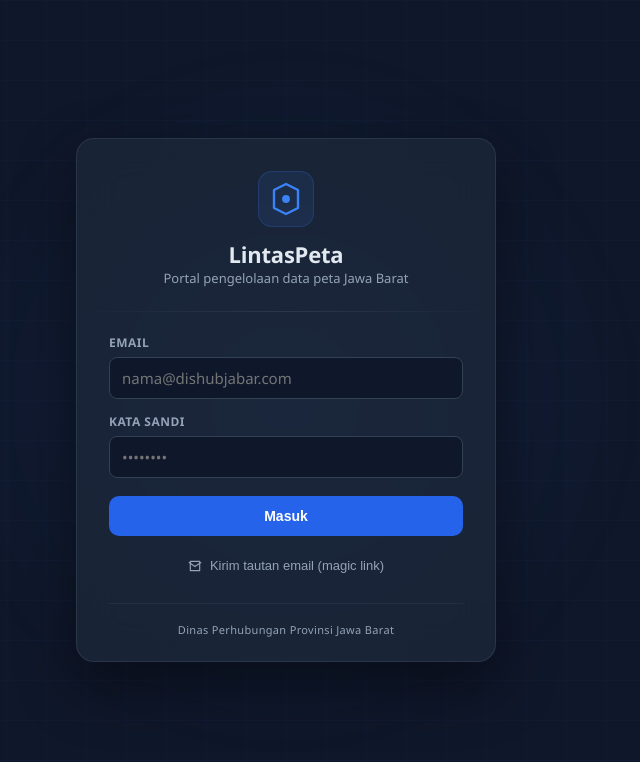
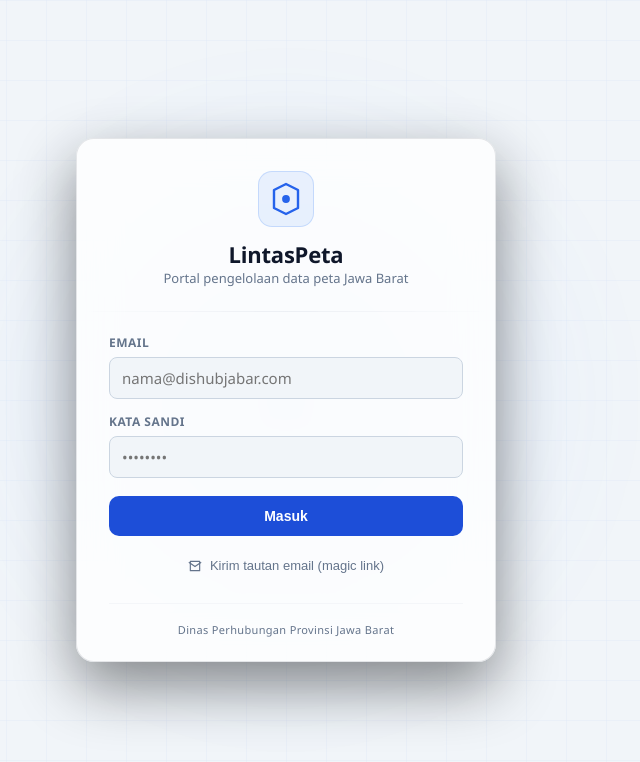
Before and after one commit to gabernov/lintaspeta-dashboard, a React (Vite) app: page /login in a window 1280 px wide. Shown: the top 762 px of the page, without its empty margins (354-994 px from the left). Built offline with nearby package versions, Linux system fonts and the light colour scheme; no server answers.

Commit message:
feat(dashboard): tema terang/gelap - toggle di topbar, default mengikuti system, persist pilihan user

```diff
--- /dev/null
+++ b/src/lib/theme.ts
@@ -0,0 +1,25 @@
+export type ThemeMode = "light" | "dark";
+
+const KEY = "lintaspeta_theme";
+
+export function getSystemTheme(): ThemeMode {
+  return window.matchMedia("(prefers-color-scheme: light)").matches
+    ? "light"
+    : "dark";
+}
+
+export function isSystemMode(): boolean {
+  const stored = localStorage.getItem(KEY);
+  return stored !== "light" && stored !== "dark";
+}
+
+export function getInitialTheme(): ThemeMode {
+  const stored = localStorage.getItem(KEY);
+  if (stored === "light" || stored === "dark") return stored;
+  return getSystemTheme();
+}
+
+export function applyTheme(t: ThemeMode) {
+  document.documentElement.dataset.theme = t;
+  localStorage.setItem(KEY, t);
+}
--- a/src/style.css
+++ b/src/style.css
@@ -1,4 +1,5 @@
-:root {
+:root,
+:root[data-theme="dark"] {
   --bg: #0f172a;
   --bg-soft: #1e293b;
   --border: #334155;
@@ -10,7 +11,102 @@
   --ok: #22c55e;
   --warn: #f59e0b;
   --radius: 10px;
+  --glass: rgba(15, 23, 42, 0.85);
+  --glass-strong: rgba(30, 41, 59, 0.88);
+  --glass-soft: rgba(30, 41, 59, 0.72);
+  --glass-panel: rgba(15, 23, 42, 0.82);
+  --glass-legend: rgba(15, 23, 42, 0.78);
+  --glass-soft-2: rgba(30, 41, 59, 0.45);
+  --glass-soft-3: rgba(30, 41, 59, 0.3);
+  --glass-soft-4: rgba(30, 41, 59, 0.4);
+  --sticky-head: #16202e;
+  --accent-soft: #93c5fd;
+  --accent-tint: rgba(59, 130, 246, 0.2);
+  --accent-tint-strong: rgba(59, 130, 246, 0.3);
+  --login-glow: #1e3a5f;
+  --hero-grad-top: #0b1426;
+  --border-soft: rgba(148, 163, 184, 0.16);
+  --border-soft-2: rgba(148, 163, 184, 0.14);
+  --border-soft-3: rgba(148, 163, 184, 0.12);
+  --border-soft-4: rgba(148, 163, 184, 0.1);
+  --card-grad: linear-gradient(135deg, rgba(30, 41, 59, 0.7), rgba(15, 23, 42, 0.5));
+  --scrollbar: rgba(148, 163, 184, 0.25);
+  --border-glass: rgba(51, 65, 85, 0.5);
+  --ok-soft: #4ade80;
+  --ok-tint: rgba(34, 197, 94, 0.15);
+  --ok-tint-2: rgba(34, 197, 94, 0.12);
+  --warn-soft: #fbbf24;
+  --warn-tint: rgba(245, 158, 11, 0.12);
+  --danger-soft: #fca5a5;
+  --danger-strong: #dc2626;
+  --danger-tint: rgba(239, 68, 68, 0.12);
+  --badge-ok-bg: #14532d;
+  --badge-ok-fg: #86efac;
+  --badge-warn-bg: #78350f;
+  --badge-warn-fg: #fde68a;
+  --badge-danger-bg: #7f1d1d;
+  --badge-danger-fg: #fecaca;
+  --badge-admin-bg: #1e3a8a;
+  --badge-admin-fg: #bfdbfe;
+  --badge-neutral-bg: #374151;
+  --badge-neutral-fg: #e5e7eb;
+  --badge-purple-bg: rgba(168, 85, 247, 0.2);
+  --badge-purple-fg: #c4b5fd;
   font-family: "Segoe UI", system-ui, -apple-system, sans-serif;
+}
+
+:root[data-theme="light"] {
+  --bg: #f1f5f9;
+  --bg-soft: #ffffff;
+  --border: #cbd5e1;
+  --text: #0f172a;
+  --text-muted: #64748b;
+  --accent: #2563eb;
+  --accent-strong: #1d4ed8;
+  --danger: #dc2626;
+  --ok: #16a34a;
+  --warn: #d97706;
+  --glass: rgba(255, 255, 255, 0.88);
+  --glass-strong: rgba(255, 255, 255, 0.9);
+  --glass-soft: rgba(255, 255, 255, 0.82);
+  --glass-panel: rgba(255, 255, 255, 0.9);
+  --glass-legend: rgba(255, 255, 255, 0.86);
+  --glass-soft-2: rgba(255, 255, 255, 0.85);
+  --glass-soft-3: rgba(255, 255, 255, 0.7);
+  --glass-soft-4: rgba(255, 255, 255, 0.8);
+  --sticky-head: #f8fafc;
+  --accent-soft: #1d4ed8;
+  --accent-tint: rgba(37, 99, 235, 0.12);
+  --accent-tint-strong: rgba(37, 99, 235, 0.2);
+  --login-glow: #dbeafe;
+  --hero-grad-top: #e2e8f0;
+  --border-soft: rgba(15, 23, 42, 0.12);
+  --border-soft-2: rgba(15, 23, 42, 0.1);
+  --border-soft-3: rgba(15, 23, 42, 0.08);
+  --border-soft-4: rgba(15, 23, 42, 0.07);
+  --card-grad: linear-gradient(135deg, #ffffff, #f8fafc);
+  --scrollbar: rgba(15, 23, 42, 0.2);
+  --border-glass: rgba(15, 23, 42, 0.1);
+  --ok-soft: #16a34a;
+  --ok-tint: rgba(22, 163, 74, 0.12);
+  --ok-tint-2: rgba(22, 163, 74, 0.1);
+  --warn-soft: #b45309;
+  --warn-tint: rgba(217, 119, 6, 0.1);
+  --danger-soft: #dc2626;
+  --danger-strong: #b91c1c;
+  --danger-tint: rgba(220, 38, 38, 0.1);
+  --badge-ok-bg: #dcfce7;
+  --badge-ok-fg: #166534;
+  --badge-warn-bg: #fef3c7;
+  --badge-warn-fg: #92400e;
+  --badge-danger-bg: #fee2e2;
+  --badge-danger-fg: #991b1b;
+  --badge-admin-bg: #dbeafe;
+  --badge-admin-fg: #1e40af;
+  --badge-neutral-bg: #e2e8f0;
+  --badge-neutral-fg: #334155;
+  --badge-purple-bg: rgba(168, 85, 247, 0.14);
+  --badge-purple-fg: #7e22ce;
 }
 
 * {
@@ -43,7 +139,7 @@ body {
   min-height: 100%;
   display: grid;
   place-items: center;
-  background: radial-gradient(1200px 600px at 50% -10%, #1e3a5f 0%, var(--bg) 60%);
+  background: radial-gradient(1200px 600px at 50% -10%, var(--login-glow) 0%, var(--bg) 60%);
 }
 .login-card {
   width: min(400px, 92vw);
@@ -149,31 +245,51 @@ body {
   opacity: 0;
   overflow: hidden;
 }
-.sidebar-toggle {
+.content-topbar {
   position: absolute;
   top: 10px;
   left: 12px;
   z-index: 30;
+  display: flex;
+  gap: 8px;
+}
+.sidebar-toggle {
   width: 34px;
   height: 34px;
   display: grid;
   place-items: center;
   border-radius: 8px;
-  border: 1px solid rgba(148, 163, 184, 0.16);
-  background: rgba(15, 23, 42, 0.85);
+  border: 1px solid var(--border-soft);
+  background: var(--glass);
   color: var(--text-muted);
   cursor: pointer;
   backdrop-filter: blur(8px);
   transition: background 0.12s, color 0.12s;
 }
 .sidebar-toggle:hover {
-  background: rgba(59, 130, 246, 0.2);
-  color: #93c5fd;
+  background: var(--accent-tint);
+  color: var(--accent-soft);
 }
 .shell-collapsed .sidebar-toggle {
-  left: 12px;
-  border-color: rgba(59, 130, 246, 0.3);
-  color: #93c5fd;
+  border-color: var(--accent-tint-strong);
+  color: var(--accent-soft);
+}
+.theme-toggle {
+  width: 34px;
+  height: 34px;
+  display: grid;
+  place-items: center;
+  border-radius: 8px;
+  border: 1px solid var(--border-soft);
+  background: var(--glass);
+  color: var(--text-muted);
+  cursor: pointer;
+  backdrop-filter: blur(8px);
+  transition: background 0.12s, color 0.12s;
+}
+.theme-toggle:hover {
+  background: var(--accent-tint);
+  color: var(--accent-soft);
 }
 .sidebar {
   background: var(--bg-soft);
@@ -339,28 +455,28 @@ body {
   font-weight: 600;
 }
 .badge-insert {
-  background: #14532d;
-  color: #86efac;
+  background: var(--badge-ok-bg);
+  color: var(--badge-ok-fg);
 }
 .badge-update {
-  background: #713f12;
-  color: #fde68a;
+  background: var(--badge-warn-bg);
+  color: var(--badge-warn-fg);
 }
 .badge-delete {
-  background: #7f1d1d;
-  color: #fecaca;
+  background: var(--badge-danger-bg);
+  color: var(--badge-danger-fg);
 }
 .badge-role-super_admin {
-  background: #1e3a8a;
-  color: #bfdbfe;
+  background: var(--badge-admin-bg);
+  color: var(--badge-admin-fg);
 }
 .badge-role-editor {
-  background: #374151;
-  color: #e5e7eb;
+  background: var(--badge-neutral-bg);
+  color: var(--badge-neutral-fg);
 }
 .badge-role-viewer {
-  background: #14532d;
-  color: #bbf7d0;
+  background: var(--badge-ok-bg);
+  color: var(--badge-ok-fg);
 }
 
 /* ---------- Invite form ---------- */
@@ -453,12 +569,12 @@ body {
   white-space: nowrap;
 }
 .ed-window-open {
-  background: #14532d;
-  color: #86efac;
+  background: var(--badge-ok-bg);
+  color: var(--badge-ok-fg);
 }
 .ed-window-closed {
-  background: #7f1d1d;
-  color: #fecaca;
+  background: var(--badge-danger-bg);
+  color: var(--badge-danger-fg);
 }
 
 /* Buttons */
@@ -496,9 +612,9 @@ body {
   color: var(--text);
 }
 .ed-btn-field-active {
-  background: #78350f;
-  border-color: #f59e0b;
-  color: #fde68a;
+  background: var(--badge-warn-bg);
+  border-color: var(--warn);
+  color: var(--badge-warn-fg);
 }
 .ed-btn-publish {
   background: #7e22ce;
@@ -519,8 +635,8 @@ body {
   accent-color: var(--accent);
 }
 .ed-field-banner {
-  background: #78350f;
-  color: #fde68a;
+  background: var(--badge-warn-bg);
+  color: var(--badge-warn-fg);
   font-size: 12px;
   padding: 6px 16px;
   text-align: center;
@@ -587,16 +703,16 @@ body {
   border-radius: 999px;
 }
 .ed-badge-status {
-  background: #1e3a8a;
-  color: #93c5fd;
+  background: var(--badge-admin-bg);
+  color: var(--badge-admin-fg);
 }
 .ed-badge-source {
-  background: #374151;
-  color: #d1d5db;
+  background: var(--badge-neutral-bg);
+  color: var(--badge-neutral-fg);
 }
 .ed-badge-region {
-  background: #14532d;
-  color: #86efac;
+  background: var(--badge-ok-bg);
+  color: var(--badge-ok-fg);
 }
 
 /* Form */
@@ -646,7 +762,7 @@ body {
   cursor: pointer;
 }
 .ed-btn-danger:hover {
-  background: #dc2626;
+  background: var(--danger-strong);
 }
 .ed-btn-danger:disabled {
   opacity: 0.6;
@@ -693,14 +809,14 @@ body {
   animation: toast-in 0.3s ease;
 }
 .ed-toast-ok {
-  background: #14532d;
-  color: #86efac;
-  border: 1px solid #22c55e;
+  background: var(--badge-ok-bg);
+  color: var(--badge-ok-fg);
+  border: 1px solid var(--ok);
 }
 .ed-toast-err {
-  background: #7f1d1d;
-  color: #fecaca;
-  border: 1px solid #ef4444;
+  background: var(--badge-danger-bg);
+  color: var(--badge-danger-fg);
+  border: 1px solid var(--danger);
 }
 @keyframes toast-in {
   from { opacity: 0; transform: translateX(-50%) translateY(10px); }
@@ -746,8 +862,8 @@ body {
   top: 0;
   backdrop-filter: blur(12px);
   -webkit-backdrop-filter: blur(12px);
-  background: rgba(30, 41, 59, 0.88);
-  border-bottom: 1px solid rgba(51, 65, 85, 0.5);
+  background: var(--glass-strong);
+  border-bottom: 1px solid var(--border-glass);
   box-shadow: 0 2px 8px rgba(0, 0, 0, 0.25);
 }
 
@@ -766,10 +882,10 @@ body {
   flex-direction: column;
   gap: 6px;
   max-width: 320px;
-  background: rgba(15, 23, 42, 0.82);
+  background: var(--glass-panel);
   backdrop-filter: blur(18px);
   -webkit-backdrop-filter: blur(18px);
-  border: 1px solid rgba(148, 163, 184, 0.14);
+  border: 1px solid var(--border-soft-2);
   border-radius: 12px;
   padding: 10px 14px;
   box-shadow:
@@ -803,12 +919,12 @@ body {
   letter-spacing: 0.03em;
 }
 .ed-window-pill-open {
-  background: rgba(34, 197, 94, 0.16);
-  color: #4ade80;
+  background: var(--ok-tint);
+  color: var(--ok-soft);
   box-shadow: inset 0 0 0 1px rgba(34, 197, 94, 0.35);
 }
 .ed-window-pill-closed {
-  background: rgba(148, 163, 184, 0.12);
+  background: var(--border-soft-3);
   color: var(--text-muted);
   box-shadow: inset 0 0 0 1px rgba(148, 163, 184, 0.2);
 }
@@ -829,7 +945,7 @@ body {
 }
 .ed-window-btn-open {
   border-color: rgba(34, 197, 94, 0.4);
-  color: #4ade80;
+  color: var(--ok-soft);
 }
 .ed-window-btn-open:hover {
   background: rgba(34, 197, 94, 0.14);
@@ -851,10 +967,10 @@ body {
   display: flex;
   flex-direction: column;
   gap: 2px;
-  background: rgba(15, 23, 42, 0.72);
+  background: var(--glass-soft);
   backdrop-filter: blur(18px);
   -webkit-backdrop-filter: blur(18px);
-  border: 1px solid rgba(148, 163, 184, 0.12);
+  border: 1px solid var(--border-soft-3);
   border-radius: 12px;
   padding: 6px;
   box-shadow:
@@ -920,10 +1036,10 @@ body {
   bottom: 40px;
   left: 12px;
   z-index: 5;
-  background: rgba(15, 23, 42, 0.78);
+  background: var(--glass-legend);
   backdrop-filter: blur(14px);
   -webkit-backdrop-filter: blur(14px);
-  border: 1px solid rgba(148, 163, 184, 0.1);
+  border: 1px solid var(--border-soft-4);
   border-radius: 10px;
   padding: 8px 12px;
   display: flex;
@@ -940,7 +1056,7 @@ body {
   width: 12px;
   height: 12px;
   border-radius: 50%;
-  border: 2px solid rgba(15, 23, 42, 0.6);
+  border: 2px solid var(--bg-soft);
   flex-shrink: 0;
 }
 .ed-legend-swatch-field {
@@ -968,10 +1084,10 @@ body {
   pointer-events: none;
 }
 .ed-empty-state-card {
-  background: rgba(15, 23, 42, 0.82);
+  background: var(--glass-panel);
   backdrop-filter: blur(14px);
   -webkit-backdrop-filter: blur(14px);
-  border: 1px solid rgba(148, 163, 184, 0.1);
+  border: 1px solid var(--border-soft-4);
   border-radius: 14px;
   padding: 28px 36px;
   text-align: center;
@@ -1002,10 +1118,10 @@ body {
   left: 50%;
   transform: translate(-50%, -50%);
   z-index: 4;
-  background: rgba(15, 23, 42, 0.82);
+  background: var(--glass-panel);
   backdrop-filter: blur(14px);
   -webkit-backdrop-filter: blur(14px);
-  border: 1px solid rgba(148, 163, 184, 0.1);
+  border: 1px solid var(--border-soft-4);
   border-radius: 999px;
   padding: 8px 20px;
   font-size: 13px;
@@ -1061,10 +1177,10 @@ body {
 .login-card {
   position: relative;
   width: min(420px, 92vw);
-  background: rgba(30, 41, 59, 0.72);
+  background: var(--glass-soft);
   backdrop-filter: blur(20px);
   -webkit-backdrop-filter: blur(20px);
-  border: 1px solid rgba(148, 163, 184, 0.14);
+  border: 1px solid var(--border-soft-2);
   border-radius: 18px;
   padding: 32px 32px 24px;
   box-shadow: 0 24px 60px rgba(0, 0, 0, 0.45);
@@ -1119,8 +1235,8 @@ body {
   text-transform: uppercase;
 }
 .login-input {
-  background: rgba(15, 23, 42, 0.6);
-  border: 1px solid rgba(148, 163, 184, 0.16);
+  background: var(--glass-panel);
+  border: 1px solid var(--border-soft);
   border-radius: 10px;
   padding: 11px 14px;
   color: var(--text);
@@ -1131,7 +1247,7 @@ body {
 .login-input:focus {
   outline: none;
   border-color: var(--accent);
-  box-shadow: 0 0 0 3px rgba(59, 130, 246, 0.15);
+  box-shadow: 0 0 0 3px var(--accent-tint-strong);
 }
 .login-alert {
   display: flex;
@@ -1144,13 +1260,13 @@ body {
 }
 .login-alert svg { flex-shrink: 0; margin-top: 2px; }
 .login-alert-error {
-  background: rgba(239, 68, 68, 0.12);
-  color: #fca5a5;
+  background: var(--danger-tint);
+  color: var(--danger-soft);
   border: 1px solid rgba(239, 68, 68, 0.2);
 }
 .login-alert-info {
-  background: rgba(34, 197, 94, 0.12);
-  color: #86efac;
+  background: var(--ok-tint-2);
+  color: var(--ok-soft);
   border: 1px solid rgba(34, 197, 94, 0.2);
 }
 .login-submit {
@@ -1288,30 +1404,33 @@ body {
   transition: background 0.12s, color 0.12s;
 }
 .nav-item:hover {
-  background: rgba(148, 163, 184, 0.06);
+  background: var(--border-soft-4);
   color: var(--text);
 }
 .nav-item.active {
-  background: rgba(59, 130, 246, 0.16);
-  color: #93c5fd;
+  background: var(--accent-tint);
+  color: var(--accent-soft);
 }
 .nav-icon { flex-shrink: 0; opacity: 0.85; }
-.nav-item.active .nav-icon { opacity: 1; color: #93c5fd; }
+.nav-item.active .nav-icon { opacity: 1; color: var(--accent-soft); }
 .nav-dot {
   width: 8px;
   height: 8px;
   border-radius: 50%;
   flex-shrink: 0;
-  box-shadow: 0 0 0 2px rgba(15, 23, 42, 0.4);
+  box-shadow: 0 0 0 2px var(--bg-soft);
 }
 
 .sidebar-footer {
-  border-top: 1px solid rgba(148, 163, 184, 0.08);
+  border-top: 1px solid var(--border-soft-4);
   padding-top: 12px;
   display: flex;
   flex-direction: column;
   gap: 10px;
-  align-items: stretch;
+}
+.sidebar-footer-row {
+  display: flex;
+  gap: 8px;
 }
 .sidebar-user {
   display: flex;
@@ -1357,9 +1476,9 @@ body {
   font-weight: 600;
   letter-spacing: 0.02em;
 }
-.role-pill.role-super_admin { background: rgba(168, 85, 247, 0.2); color: #c4b5fd; }
-.role-pill.role-editor { background: rgba(59, 130, 246, 0.2); color: #93c5fd; }
-.role-pill.role-viewer { background: rgba(148, 163, 184, 0.16); color: var(--text-muted); }
+.role-pill.role-super_admin { background: var(--badge-purple-bg); color: var(--badge-purple-fg); }
+.role-pill.role-editor { background: var(--accent-tint); color: var(--accent-soft); }
+.role-pill.role-viewer { background: var(--border-soft-3); color: var(--text-muted); }
 
 .sidebar-signout {
   display: flex;
@@ -1369,15 +1488,15 @@ body {
   padding: 8px 10px;
   border-radius: 8px;
   background: rgba(148, 163, 184, 0.05);
-  border: 1px solid rgba(148, 163, 184, 0.1);
+  border: 1px solid var(--border-soft-4);
   color: var(--text-muted);
   font-size: 13px;
   cursor: pointer;
   transition: background 0.12s, color 0.12s;
 }
 .sidebar-signout:hover {
-  background: rgba(239, 68, 68, 0.12);
-  color: #fca5a5;
+  background: var(--danger-tint);
+  color: var(--danger-soft);
   border-color: rgba(239, 68, 68, 0.2);
 }
 
@@ -1396,8 +1515,8 @@ body {
   padding: 28px 32px;
   background:
     radial-gradient(ellipse at top right, rgba(59, 130, 246, 0.15), transparent 60%),
-    linear-gradient(135deg, rgba(30, 41, 59, 0.7), rgba(15, 23, 42, 0.5));
-  border: 1px solid rgba(148, 163, 184, 0.1);
+    var(--card-grad);
+  border: 1px solid var(--border-soft-4);
   border-radius: 18px;
   backdrop-filter: blur(8px);
   flex-wrap: wrap;
@@ -1424,8 +1543,8 @@ body {
 }
 .home-hero-stat {
   padding: 14px 20px;
-  background: rgba(15, 23, 42, 0.6);
-  border: 1px solid rgba(148, 163, 184, 0.12);
+  background: var(--glass-panel);
+  border: 1px solid var(--border-soft-3);
   border-radius: 14px;
   min-width: 140px;
   text-align: left;
@@ -1493,8 +1612,8 @@ body {
   width: 44px;
   height: 44px;
   border-radius: 12px;
-  background: color-mix(in srgb, var(--accent) 18%, rgba(15, 23, 42, 0.7));
-  border: 1px solid color-mix(in srgb, var(--accent) 35%, rgba(148, 163, 184, 0.1));
+  background: color-mix(in srgb, var(--accent) 18%, var(--glass-panel));
+  border: 1px solid color-mix(in srgb, var(--accent) 35%, var(--border-soft-3));
   display: grid;
   place-items: center;
   color: var(--accent);
@@ -1539,13 +1658,13 @@ body {
   font-weight: 600;
 }
 .card-badge-on {
-  background: rgba(34, 197, 94, 0.15);
-  color: #4ade80;
+  background: var(--ok-tint);
+  color: var(--ok-soft);
   border: 1px solid rgba(34, 197, 94, 0.25);
 }
 .card-badge-off {
-  background: rgba(245, 158, 11, 0.12);
-  color: #fbbf24;
+  background: var(--warn-tint);
+  color: var(--warn-soft);
   border: 1px solid rgba(245, 158, 11, 0.25);
 }
 .card-badge-dot {
@@ -1570,8 +1689,8 @@ body {
   list-style: none;
   margin: 0;
   padding: 0;
-  background: rgba(30, 41, 59, 0.45);
-  border: 1px solid rgba(148, 163, 184, 0.1);
+  background: var(--glass-soft-2);
+  border: 1px solid var(--border-soft-4);
   border-radius: 14px;
   overflow: hidden;
 }
@@ -1582,7 +1701,7 @@ body {
   align-items: center;
   padding: 12px 18px;
   font-size: 13px;
-  border-bottom: 1px solid rgba(148, 163, 184, 0.06);
+  border-bottom: 1px solid var(--border-soft-4);
 }
 .recent-item:last-child { border-bottom: none; }
 .recent-badge {
@@ -1594,16 +1713,16 @@ body {
   text-align: center;
 }
 .recent-insert {
-  background: rgba(34, 197, 94, 0.18);
-  color: #86efac;
+  background: var(--ok-tint-2);
+  color: var(--ok-soft);
 }
 .recent-update {
-  background: rgba(245, 158, 11, 0.18);
-  color: #fcd34d;
+  background: var(--warn-tint);
+  color: var(--warn-soft);
 }
 .recent-delete {
-  background: rgba(239, 68, 68, 0.18);
-  color: #fca5a5;
+  background: var(--danger-tint);
+  color: var(--danger-soft);
 }
 .recent-tbl {
   text-transform: capitalize;
@@ -1627,8 +1746,8 @@ body {
 .recent-empty {
   padding: 24px;
   text-align: center;
-  background: rgba(30, 41, 59, 0.3);
-  border: 1px solid rgba(148, 163, 184, 0.08);
+  background: var(--glass-soft-3);
+  border: 1px solid var(--border-soft-4);
   border-radius: 14px;
 }
 
@@ -1640,8 +1759,8 @@ body {
 }
 .pivot-card {
   --accent: #3b82f6;
-  background: rgba(30, 41, 59, 0.45);
-  border: 1px solid rgba(148, 163, 184, 0.1);
+  background: var(--glass-soft-2);
+  border: 1px solid var(--border-soft-4);
   border-radius: 14px;
   padding: 16px 18px;
   display: flex;
@@ -1724,7 +1843,7 @@ body {
   transition: color 0.15s;
 }
 .pivot-more:hover {
-  color: #93c5fd;
+  color: var(--accent-soft);
   text-decoration: underline;
 }
 
@@ -1746,7 +1865,7 @@ body {
   font-weight: 600;
   padding: 5px 12px;
   border-radius: 999px;
-  border: 1px solid rgba(148, 163, 184, 0.18);
+  border: 1px solid var(--border-soft);
   background: transparent;
   color: var(--text-muted);
   cursor: pointer;
@@ -1754,40 +1873,40 @@ body {
   white-space: nowrap;
 }
 .dist-max-btn:hover {
-  background: rgba(148, 163, 184, 0.1);
+  background: var(--border-soft-4);
   color: var(--text);
 }
 .dist-max-btn-on {
-  background: rgba(59, 130, 246, 0.18);
-  border-color: rgba(59, 130, 246, 0.4);
-  color: #93c5fd;
+  background: var(--accent-tint);
+  border-color: var(--accent-tint-strong);
+  color: var(--accent-soft);
 }
 .dist-tab {
   font-size: 12px;
   font-weight: 600;
   padding: 5px 12px;
   border-radius: 999px;
-  border: 1px solid rgba(148, 163, 184, 0.18);
+  border: 1px solid var(--border-soft);
   background: transparent;
   color: var(--text-muted);
   cursor: pointer;
   transition: background 0.15s, color 0.15s, border-color 0.15s;
 }
 .dist-tab:hover {
-  background: rgba(148, 163, 184, 0.1);
+  background: var(--border-soft-4);
   color: var(--text);
 }
 .dist-tab-active {
-  background: rgba(59, 130, 246, 0.18);
-  border-color: rgba(59, 130, 246, 0.4);
-  color: #93c5fd;
+  background: var(--accent-tint);
+  border-color: var(--accent-tint-strong);
+  color: var(--accent-soft);
 }
 .dist-table-wrap {
   max-height: 420px;
   overflow: auto;
-  border: 1px solid rgba(148, 163, 184, 0.12);
+  border: 1px solid var(--border-soft-3);
   border-radius: 14px;
-  background: rgba(30, 41, 59, 0.4);
+  background: var(--glass-soft-4);
 }
 .dist-table-wrap.dist-max {
   max-height: none;
@@ -1803,7 +1922,7 @@ body {
   position: sticky;
   top: 0;
   z-index: 2;
-  background: #16202e;
+  background: var(--sticky-head);
   text-align: left;
   font-size: 11px;
   text-transform: uppercase;
@@ -1828,7 +1947,7 @@ body {
   position: sticky;
   left: 0;
   z-index: 1;
-  background: #16202e;
+  background: var(--sticky-head);
 }
 .dist-table tr:last-child td {
   border-bottom: none;
```
Also changed, not shown: index.html (+16 -0 lines), src/components/AppShell.tsx (+39 -1 lines).
